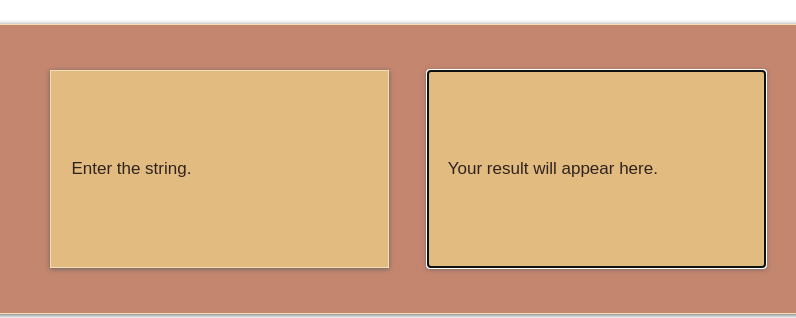
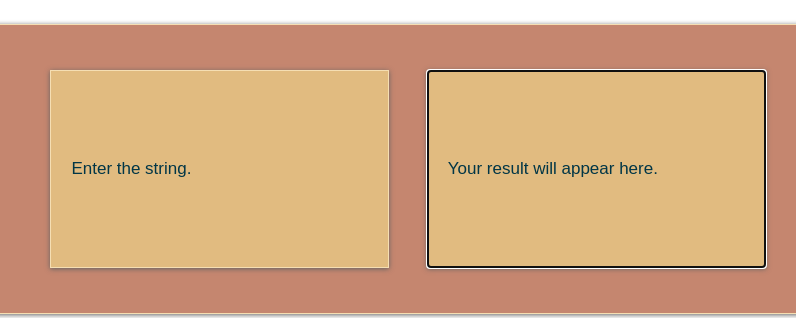
Before and after one commit to ashhadimam07/string-utility, a website: page index.html in a window 1280 px wide. Shown: the part 125-443 px from the top of the page, 232-1028 px from the left. Drawn offline with nearby package versions, Linux system fonts and the light colour scheme.

Commit message:
Change placeholder color

```diff
--- a/style.css
+++ b/style.css
@@ -95,7 +95,7 @@ main {
 }
 
 ::placeholder {
-  color: #31231e;
+  color: rgb(1, 54, 70);
   font-size: 17px;
 }
 
```
